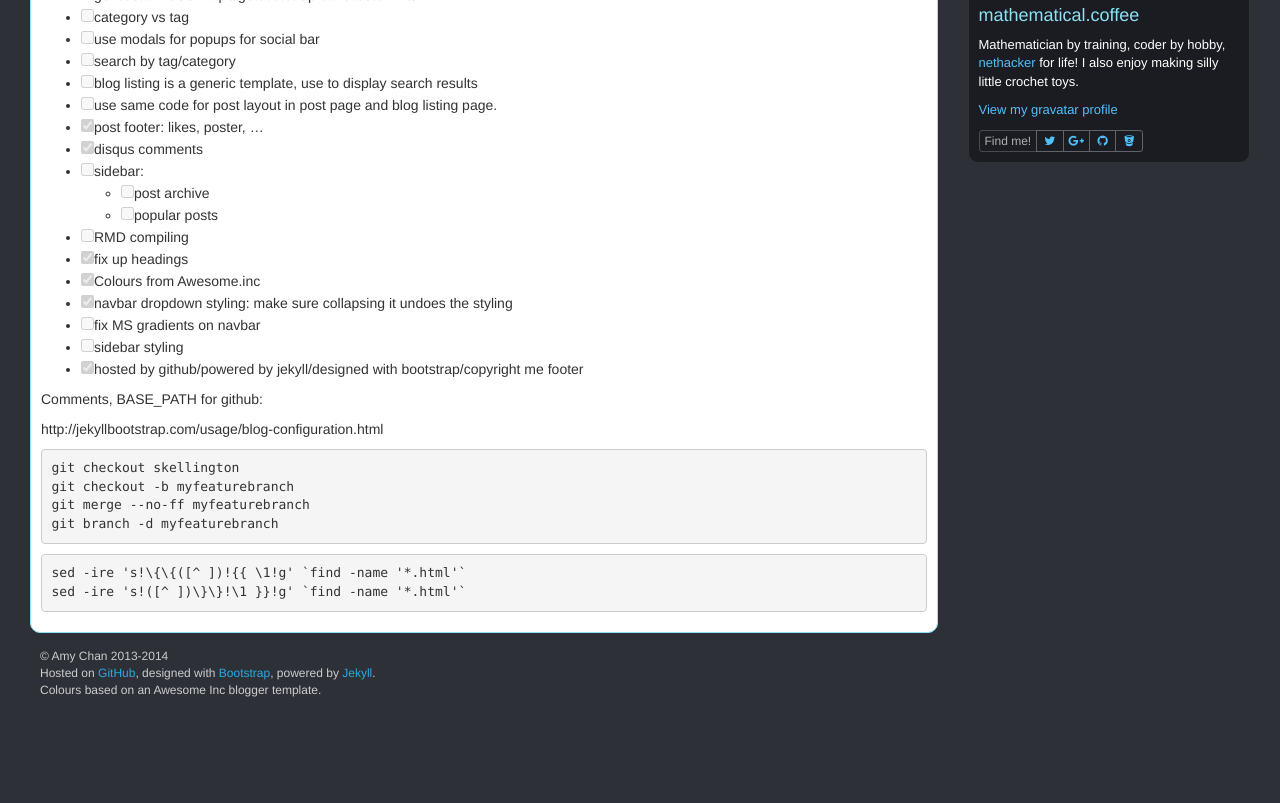
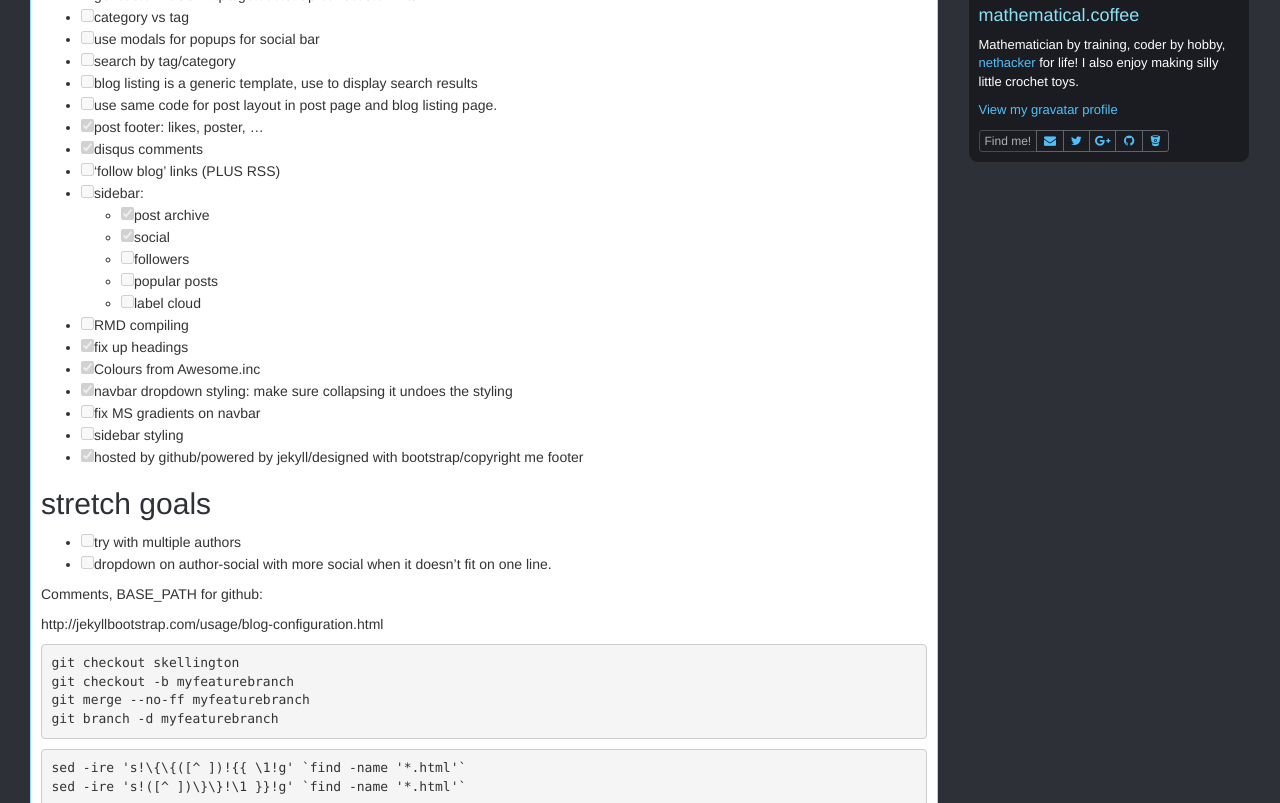
Before and after one commit to mathematicalcoffee/mathematicalcoffee.github.io, a Jekyll site: the page built from index.md, in a window 1280 px wide and 900 px high, scrolled down 471 px, cut to the strip 97-900 px from the top of the window. Built offline with Jekyll 4.4.1, drawn with Linux system fonts in a browser that asks for light colours; nearby versions of some CDN libraries; comment, search, counter and statistics services are not loaded; before the commit the page ends 1277 px from its top, so only the background shows below that.

Commit message:
added email to social bar

```diff
--- a/_config.yml
+++ b/_config.yml
@@ -24,10 +24,7 @@ kramdown:
     input: GFM
 pygments: true
 
-social:
+social: # site accounts as opposed to author accounts (only twitter used for 'share via')
     twitter: mathematicoffee
-    googleplus: AmycoffeebugChan
-    github: mathematicalcoffee
-    bitbucket: mathematicalcoffee
 social-post: [twitter, facebook, googleplus, pinterest]
-social-aboutme: [twitter, facebook, googleplus, github, bitbucket, flickr]
+social-aboutme: [email, twitter, facebook, googleplus, github, bitbucket, flickr]
--- a/_data/social.yml
+++ b/_data/social.yml
@@ -32,3 +32,7 @@ bitbucket:
   name: Bitbucket
   profile: https://github.com://bitbucket.org/_USER_
   icon: fa-bitbucket
+email:
+  name: Email
+  profile: 'mailto:_USER_'
+  icon: fa-envelope
--- a/_includes/sidebar.widget.about.html
+++ b/_includes/sidebar.widget.about.html
@@ -15,7 +15,7 @@
 </div>
   {% if site.social-aboutme and site.social-aboutme.size > 0 %}
   <div class="btn-group btn-group-xs btn-group-social-bar">
-    <button type="button" class="btn btn-clear disabled">
+    <button type="button" class="btn btn-clear disabled hidden-sm">
       Find me!
     </button>
     {% for key in site.social-aboutme %}{% assign dat=site.data.social[key] %}
--- a/index.md
+++ b/index.md
@@ -27,9 +27,13 @@ Here's a sample "posts list".
 - [ ] use same code for post layout in post page and blog listing page.
 - [x] post footer: likes, poster, ...
 - [x] disqus comments
+- [ ] 'follow blog' links (PLUS RSS)
 - [ ] sidebar:
-    - [ ] post archive
+    - [x] post archive
+    - [x] social
+    - [ ] followers
     - [ ] popular posts
+    - [ ] label cloud
 - [ ] RMD compiling
 - [x] fix up headings
 - [x] Colours from Awesome.inc
@@ -37,6 +41,11 @@ Here's a sample "posts list".
 - [ ] fix MS gradients on navbar
 - [ ] sidebar styling
 - [x] hosted by github/powered by jekyll/designed with bootstrap/copyright me footer
+
+## stretch goals
+
+- [ ] try with multiple authors
+- [ ] dropdown on author-social with more social when it doesn't fit on one line.
 
 Comments, BASE_PATH for github:
 
```
